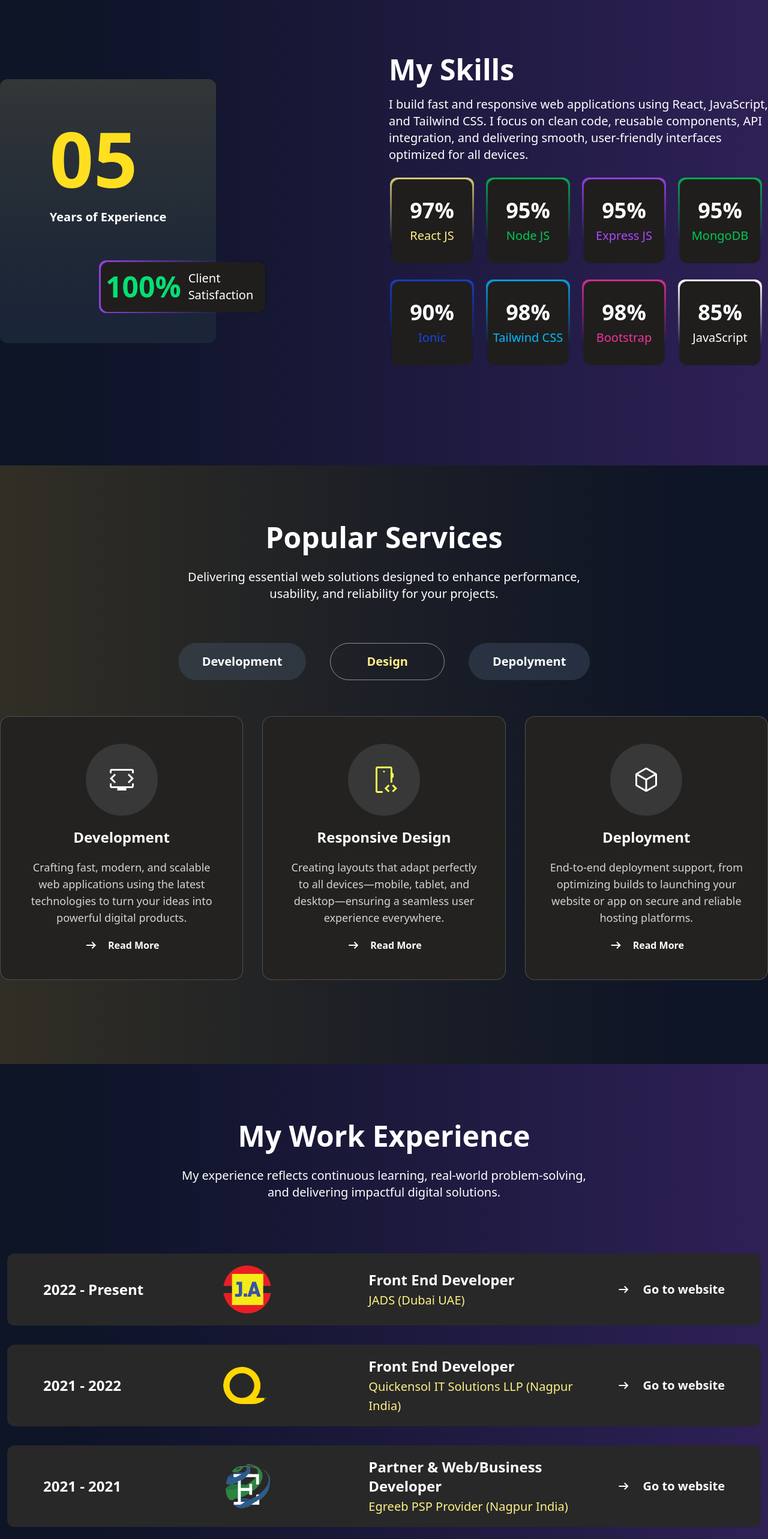
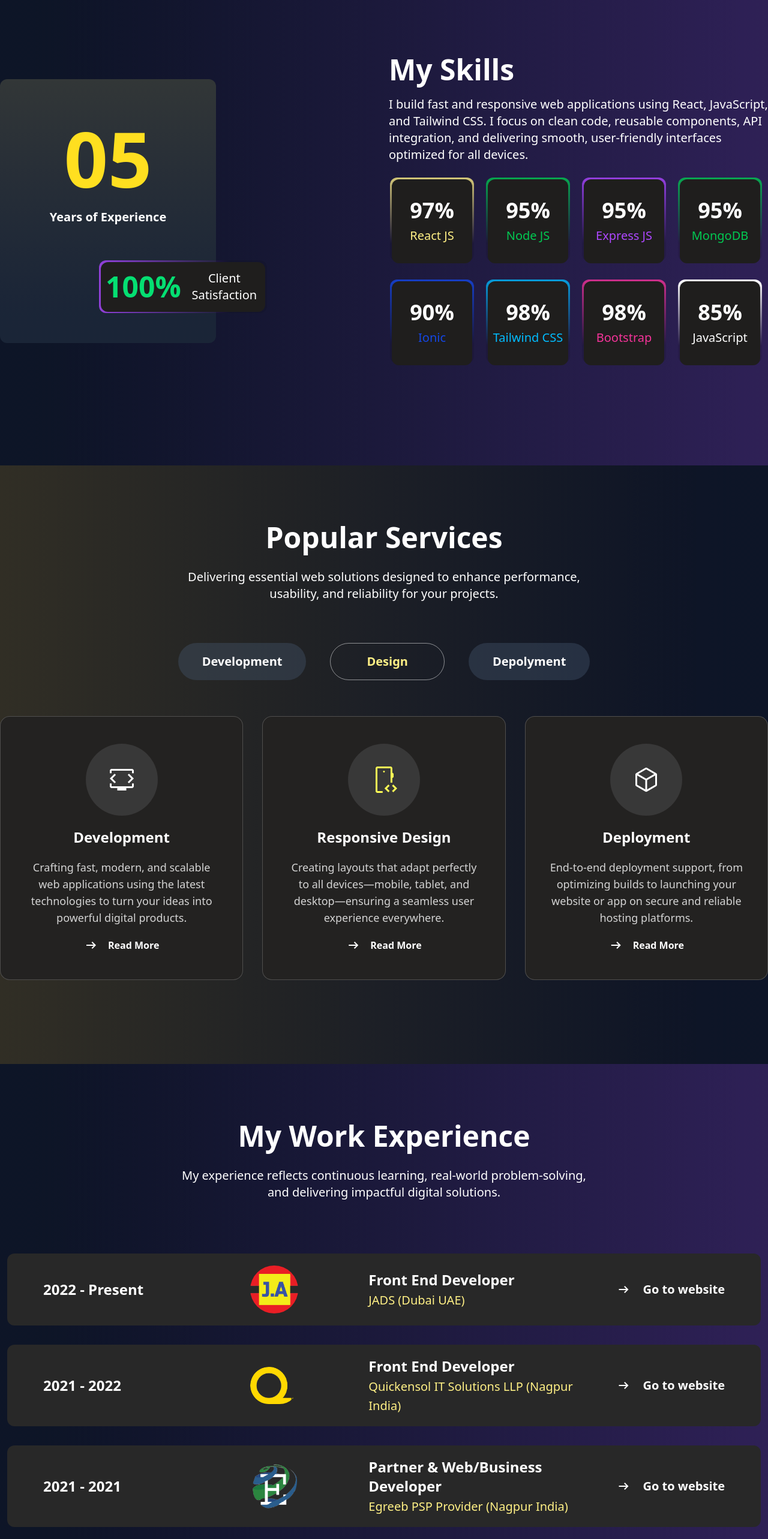
Before and after one commit to Egreeb/MyReactPortfolio, a React (Vite) app: page / in a window 1280 px wide. Shown: the part 820-3386 px from the top of the page at 60% size. Built offline with nearby package versions, Linux system fonts and the light colour scheme.

Commit message:
Updated Files

```diff
--- a/src/components/Myexperience.jsx
+++ b/src/components/Myexperience.jsx
@@ -16,8 +16,8 @@ const Myexperience = () => {
             </div>
             <div className='bg-[#282828] p-5 rounded-xl hover:border border-amber-50/20 mb-8 m-3 '>
                 <ul className='sm:flex place-items-center justify-between items-center px-0 sm:px-10'>
-                    <li className="date text-xl sm:text-2xl font-bold basis-[20%] py-2 sm:py-0">2022 - Present</li>
-                    <li className="logo basis-[15%] py-2 sm:py-0"><img src={jads} alt="" className='rounded-full w-20' /></li>
+                    <li className="date text-xl sm:text-2xl font-bold basis-[20%] py-2 sm:py-0 text-center sm:text-left">2022 - Present</li>
+                    <li className="logo basis-[15%] py-2 sm:py-0 flex justify-center"><img src={jads} alt="" className='rounded-full w-20' /></li>
                     <li className="position text-xl sm:text-2xl font-bold basis-[30%] sm:text-left text-center py-2 sm:py-0">Front End Developer <br /><span className='text-yellow-200 font-normal text-xl sm:text-left text-center'>JADS
                         <span> (Dubai UAE)</span></span></li>
                     <li className="link text-md sm:text-xl font-bold py-2 sm:py-0"><a href="#" className='flex justify-center items-center gap-5 hover:text-yellow-200 hover:gap-2 transition-all duration-500'> <span className="material-symbols-outlined">arrow_right_alt</span> Go to website</a></li>
@@ -25,8 +25,8 @@ const Myexperience = () => {
             </div>
             <div className='bg-[#282828] p-5 rounded-xl hover:border border-amber-50/20 mb-8 m-3'>
                 <ul className='sm:flex place-items-center justify-between items-center px-0 sm:px-10'>
-                    <li className="date text-xl sm:text-2xl font-bold basis-[20%] py-2 sm:py-0">2021 - 2022</li>
-                    <li className="logo basis-[15%] py-2 sm:py-0"><img src={quicknel} alt="" className='rounded-full w-20' /></li>
+                    <li className="date text-xl sm:text-2xl font-bold basis-[20%] py-2 sm:py-0 text-center sm:text-left">2021 - 2022</li>
+                    <li className="logo basis-[15%] py-2 sm:py-0 flex justify-center"><img src={quicknel} alt="" className='rounded-full w-20' /></li>
                     <li className="position text-xl sm:text-2xl font-bold basis-[30%] sm:text-left text-center py-2 sm:py-0"> Front End Developer <br /><span className='text-yellow-200 font-normal text-xl sm:text-left text-center'>Quickensol IT Solutions LLP
                         <span> (Nagpur India)</span></span></li>
                     <li className="link text-md sm:text-xl font-bold py-2 sm:py-0"><a href="#" className='flex justify-center items-center gap-5 hover:text-yellow-200 hover:gap-2 transition-all duration-500'> <span className="material-symbols-outlined">arrow_right_alt</span> Go to website</a></li>
@@ -34,8 +34,8 @@ const Myexperience = () => {
             </div>
             <div className='bg-[#282828] p-5 rounded-xl hover:border border-amber-50/20 mb-8 m-3'>
                 <ul className='sm:flex place-items-center justify-between items-center px-0 sm:px-10'>
-                    <li className="date text-xl sm:text-2xl font-bold basis-[20%] py-2 sm:py-0">2021 - 2021</li>
-                    <li className="logo basis-[15%] py-2 sm:py-0"><img src={egreeb} alt="" className='rounded-full w-20' /></li>
+                    <li className="date text-xl sm:text-2xl font-bold basis-[20%] py-2 sm:py-0 text-center sm:text-left">2021 - 2021</li>
+                    <li className="logo basis-[15%] py-2 sm:py-0 flex justify-center"><img src={egreeb} alt="" className='rounded-full w-20' /></li>
                     <li className="position text-xl sm:text-2xl font-bold basis-[30%] sm:text-left text-center py-2 sm:py-0"> Partner & Web/Business Developer<br /><span className='text-yellow-200 font-normal text-xl sm:text-left text-center'>Egreeb PSP Provider
                         <span> (Nagpur India)</span></span></li>
                     <li className="link text-md sm:text-xl font-bold py-2 sm:py-0"><a href="#" className='flex justify-center items-center gap-5 hover:text-yellow-200 hover:gap-2 transition-all duration-500'> <span className="material-symbols-outlined">arrow_right_alt</span> Go to website</a></li>
@@ -43,8 +43,8 @@ const Myexperience = () => {
             </div>
             <div className='bg-[#282828] p-5 rounded-xl hover:border border-amber-50/20 mb-8 m-3'>
                 <ul className='sm:flex place-items-center justify-between items-center px-0 sm:px-10'>
-                    <li className="date text-xl sm:text-2xl font-bold basis-[20%] py-2 sm:py-0">2020 - 2021</li>
-                    <li className="logo basis-[15%] py-2 sm:py-0"><img src={gxcpl} alt="" className='rounded-full w-20' /></li>
+                    <li className="date text-xl sm:text-2xl font-bold basis-[20%] py-2 sm:py-0 text-center sm:text-left">2020 - 2021</li>
+                    <li className="logo basis-[15%] py-2 sm:py-0 flex justify-center"><img src={gxcpl} alt="" className='rounded-full w-20' /></li>
                     <li className="position text-xl sm:text-2xl font-bold basis-[30%] sm:text-left text-center py-2 sm:py-0"> MIS Executive Team Leader <br /><span className='text-yellow-200 font-normal text-xl sm:text-left text-center'>GenXCoders Pvt Ltd
                         <span> (Nagpur India)</span></span></li>
                     <li className="link text-md sm:text-xl font-bold py-2 sm:py-0"><a href="#" className='flex justify-center items-center gap-5 hover:text-yellow-200 hover:gap-2 transition-all duration-500'> <span className="material-symbols-outlined">arrow_right_alt</span> Go to website</a></li>
--- a/src/components/Myskills.jsx
+++ b/src/components/Myskills.jsx
@@ -7,7 +7,7 @@ const Myskills = () => {
         <div className='max-w-7xl mx-auto'> <br /><br /><br />
             <div className="grid grid-cols-1 lg:grid-cols-2 md:grid-cols-2">
                 <div className='flex sm:block justify-center'>
-                    <div className='relative w-90 h-110 rounded-xl bg-slate-800 place-items-center bg-linear-to-t from-black/10 to-yellow-500/10'>
+                    <div className='relative w-90 h-110 rounded-xl bg-slate-800 text-center place-items-center bg-linear-to-t from-black/10 to-yellow-500/10'>
                         <div className='mt-20'>
                             <h1 className='sm:pt-17 font-bold text-9xl text-yellow-300'>05</h1>
                             <p className='font-semibold text-xl mt-5 mb-10'>Years of Experience</p>
```
